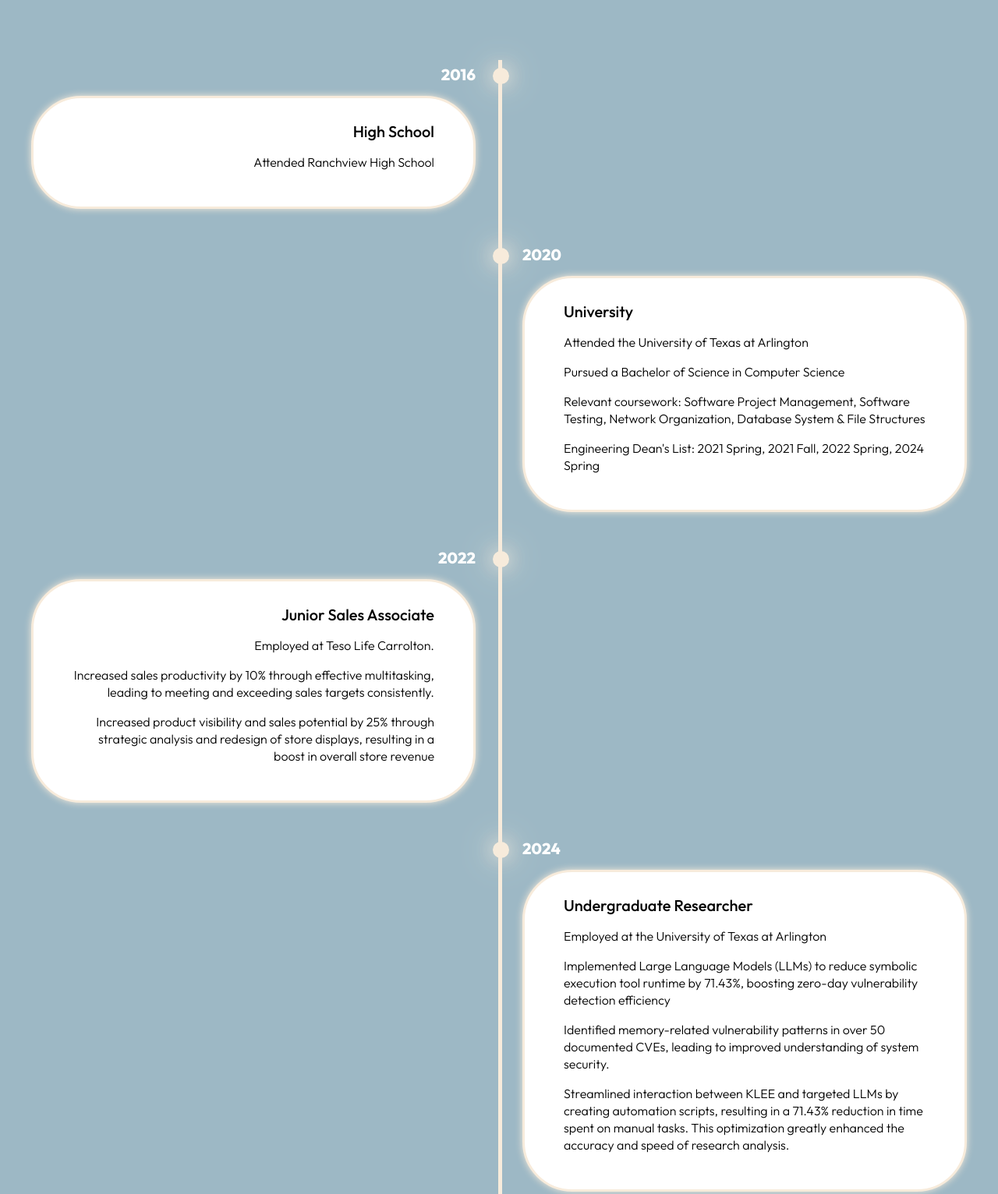
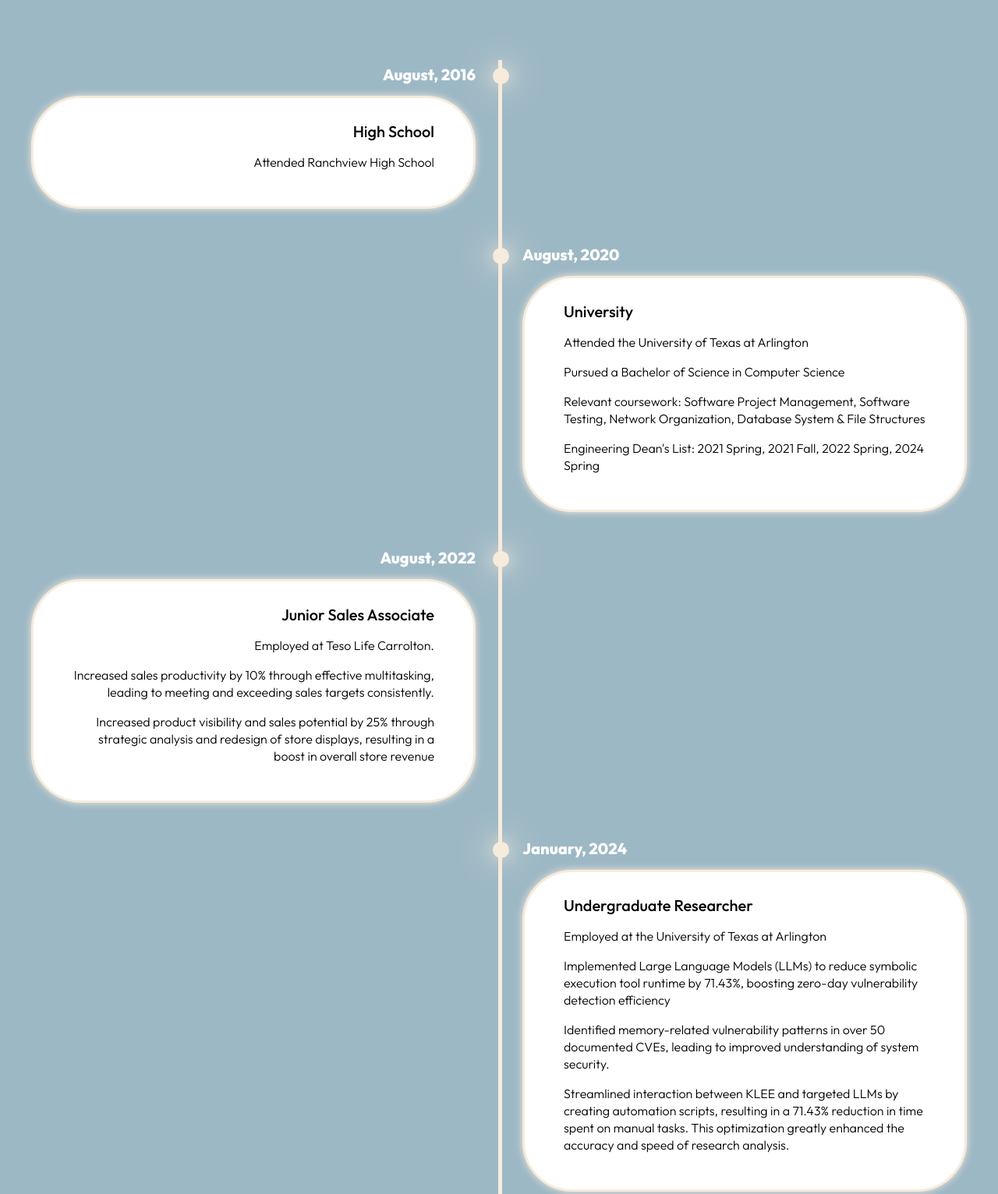
Before and after one commit to haziq462/haziq462.github.io, a plain HTML site: page index.html in a window 1280 px wide. Shown: the part 2098-3630 px from the top of the page at 78% size. Drawn offline with nearby package versions, Linux system fonts and the light colour scheme; a script that the page names is missing.

Commit message:
Update index.html

```diff
--- a/index.html
+++ b/index.html
@@ -59,7 +59,7 @@
 
                 <div class="timeline-item">
                     <div class="timeline-dot"></div>
-                        <div class="timeline-date"> 2016</div>
+                        <div class="timeline-date"> August, 2016</div>
                         <div class="timeline-content">
                             <h3>High School</h3>
                             <p> Attended Ranchview High School</p>
@@ -68,7 +68,7 @@
 
                 <div class="timeline-item">
                     <div class="timeline-dot"></div>
-                        <div class="timeline-date"> 2020</div>
+                        <div class="timeline-date"> August, 2020</div>
                         <div class="timeline-content">
                             <h3>University</h3>
                             <p> Attended the University of Texas at Arlington</p>
@@ -79,7 +79,7 @@
                 </div>
                 <div class="timeline-item">
                     <div class="timeline-dot"></div>
-                        <div class="timeline-date"> 2022</div>
+                        <div class="timeline-date"> August, 2022</div>
                         <div class="timeline-content">
                             <h3>Junior Sales Associate</h3>
                             <p> Employed at Teso Life Carrolton.</p>
@@ -91,7 +91,7 @@
                 </div>
                 <div class="timeline-item">
                     <div class="timeline-dot"></div>
-                        <div class="timeline-date"> 2024</div>
+                        <div class="timeline-date"> January, 2024</div>
                         <div class="timeline-content">
                             <h3>Undergraduate Researcher</h3>
                             <p> Employed at the University of Texas at Arlington</p>
@@ -106,7 +106,7 @@
                 </div>
                 <div class="timeline-item">
                     <div class="timeline-dot"></div>
-                        <div class="timeline-date"> 2024</div>
+                        <div class="timeline-date"> October, 2024</div>
                         <div class="timeline-content">
                             <h3>AI Prompt Engineer</h3>
                             <p> Employed at Outlier AI</p>
```
